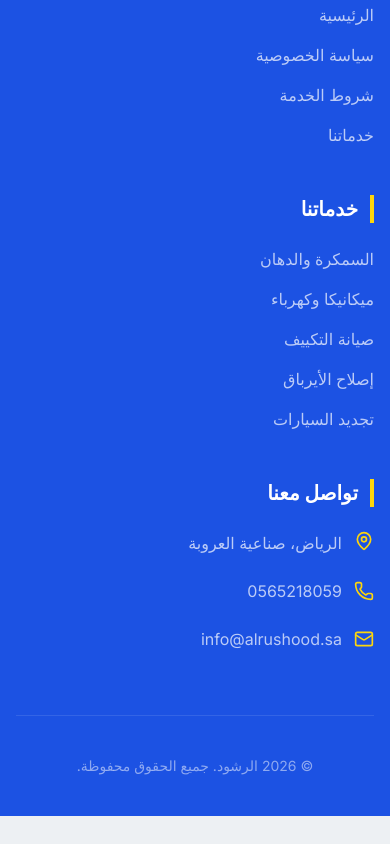
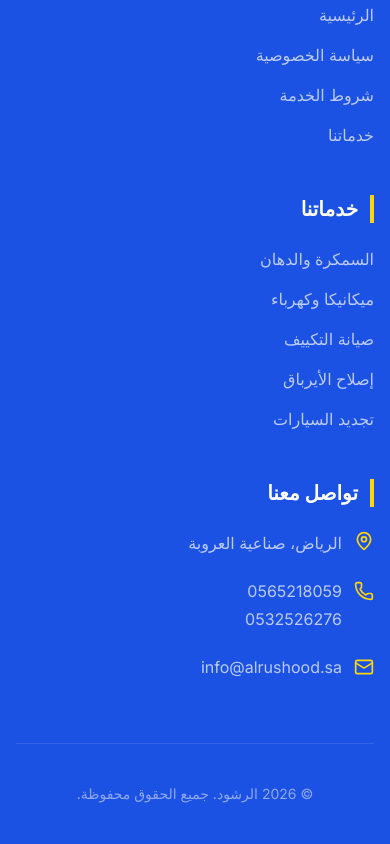
Before and after one commit to baselaljman/alrashud, a Next.js app: page / in a window 390 px wide. Shown: the part 8197-9041 px from the top of the page. Before the commit the page ends 9013 px from the top, so only its background shows below. Built offline with nearby package versions, Linux system fonts and the light colour scheme.

Commit message:
feat(footer): add secondary contact number
Update footer contact section to display both phone numbers vertically.

```diff
--- a/src/components/layout/Footer.tsx
+++ b/src/components/layout/Footer.tsx
@@ -65,16 +65,26 @@
                   الرياض، صناعية العروبة
                 </a>
               </li>
-              <li className="flex items-center gap-3">
-                <Phone className="h-5 w-5 text-[#FDD60C] shrink-0" />
+              <li className="flex items-start gap-3">
+                <Phone className="h-5 w-5 text-[#FDD60C] shrink-0 mt-0.5" />
+                <div className="flex flex-col gap-1">
                   <a
                     href="tel:0565218059"
                     onClick={(e) => handleContactClick(e, "tel:0565218059", false)}
-                  className="hover:text-white transition-colors"
+                    className="hover:text-white transition-colors block"
                     dir="ltr"
                   >
                     0565218059
                   </a>
+                  <a
+                    href="tel:0532526276"
+                    onClick={(e) => handleContactClick(e, "tel:0532526276", false)}
+                    className="hover:text-white transition-colors block"
+                    dir="ltr"
+                  >
+                    0532526276
+                  </a>
+                </div>
               </li>
               <li className="flex items-center gap-3">
                 <Mail className="h-5 w-5 text-[#FDD60C] shrink-0" />
```
Lines whose indentation alone changed are shown as unchanged.
